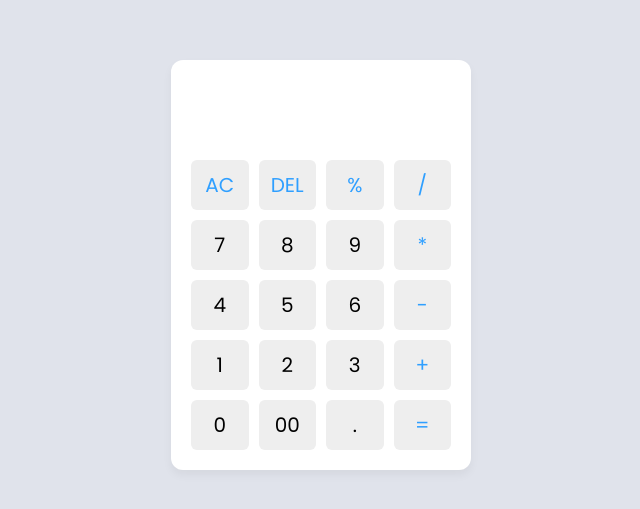
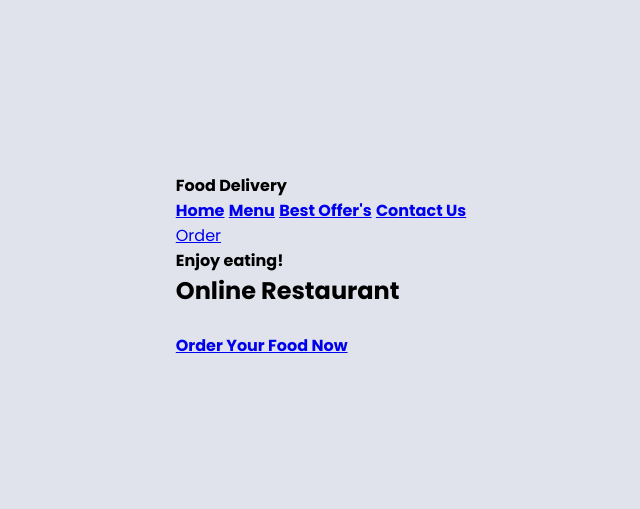
Before and after one commit to tejeswar2002/Codsoft, a plain HTML site: page index.html in a window 1280 px wide. Shown: the part 135-644 px from the top of the page, without its empty margins (319-959 px from the left). Drawn offline with Linux system fonts and the light colour scheme.

Commit message:
Add files via upload

```diff
--- a/index.html
+++ b/index.html
@@ -1,44 +1,37 @@
 <!DOCTYPE html>
 <html lang="en">
 <head>
-    <meta charset="UTF-8" />
-    <meta http-equiv="X-UA-Compatible" content="IE=edge" />
-    <meta name="viewport" content="width=device-width, initial-scale=1.0" />
-    <title>Calculator in HTML CSS & JavaScript</title>
-    <link rel="stylesheet" href="style.css" />
+    <link rel="preconnect" href="https://fonts.googleapis.com">
+    <link rel="preconnect" href="https://fonts.gstatic.com" crossorigin>
+    <link href="https://fonts.googleapis.com/css2?family=Teko&display=swap" rel="stylesheet">
+    <meta charset="UTF-8">
+    <meta http-equiv="X-UA-Compatible" content="IE=edge">
+    <meta name="viewport" content="width=device-width, initial-scale=1.0">
+    <title>Landing Page</title>
+    <link rel="stylesheet" type="text/css" href="style.css">
 </head>
 <body>
-    <div class="container">
-      <input type="text" class="display" />
-
-      <div class="buttons">
-        <button class="operator" data-value="AC">AC</button>
-        <button class="operator" data-value="DEL">DEL</button>
-        <button class="operator" data-value="%">%</button>
-        <button class="operator" data-value="/">/</button>
-
-        <button data-value="7">7</button>
-        <button data-value="8">8</button>
-        <button data-value="9">9</button>
-        <button class="operator" data-value="*">*</button>
-
-        <button data-value="4">4</button>
-        <button data-value="5">5</button>
-        <button data-value="6">6</button>
-        <button class="operator" data-value="-">-</button>
-
-        <button data-value="1">1</button>
-        <button data-value="2">2</button>
-        <button data-value="3">3</button>
-        <button class="operator" data-value="+">+</button>
-
-        <button data-value="0">0</button>
-        <button data-value="00">00</button>
-        <button data-value=".">.</button>
-        <button class="operator" data-value="=">=</button>
+    <header>
+        <nav>
+            <div class="logo">
+                <b>Food Delivery</b>
             </div>
+            <div class="Menu">
+                <a href="#"><b>Home</b></a>
+                <a href="#"><b>Menu</b></a>
+                <a href="#"><b>Best Offer's</b></a>
+                <a href="#"><b>Contact Us</b></a>
             </div>
-
-    <script src="script.js"></script>
+            <div class="Order">
+                <a href="#">Order</a>
+            </div>
+        </nav>
+        <section class="h-txt">
+            <span><b>Enjoy eating!</b></span>
+            <h1><b>Online Restaurant</b></h1>
+            <br>
+            <a href="#"><b>Order Your Food Now</b></a>
+        </section>
+    </header>
 </body>
 </html>
```
Lines whose indentation alone changed are shown as unchanged.
